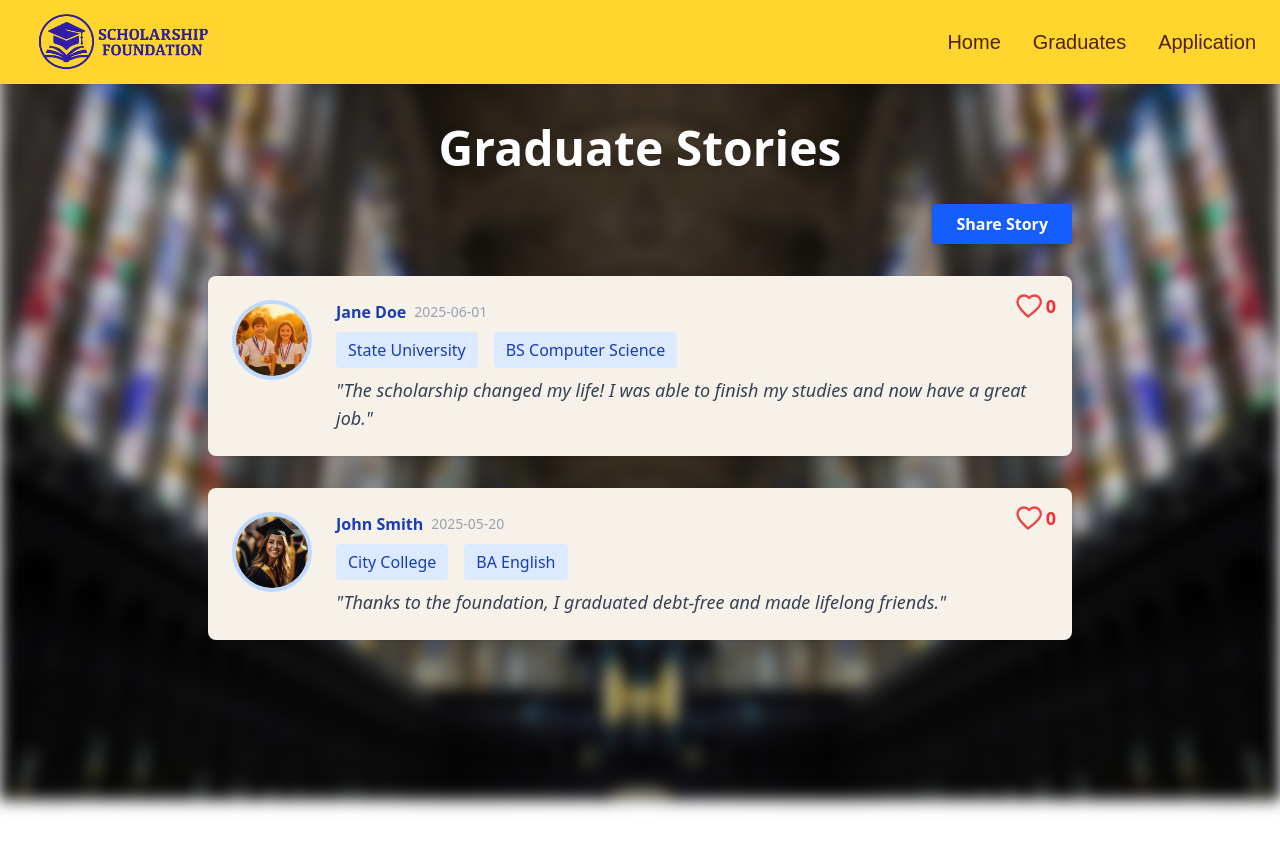
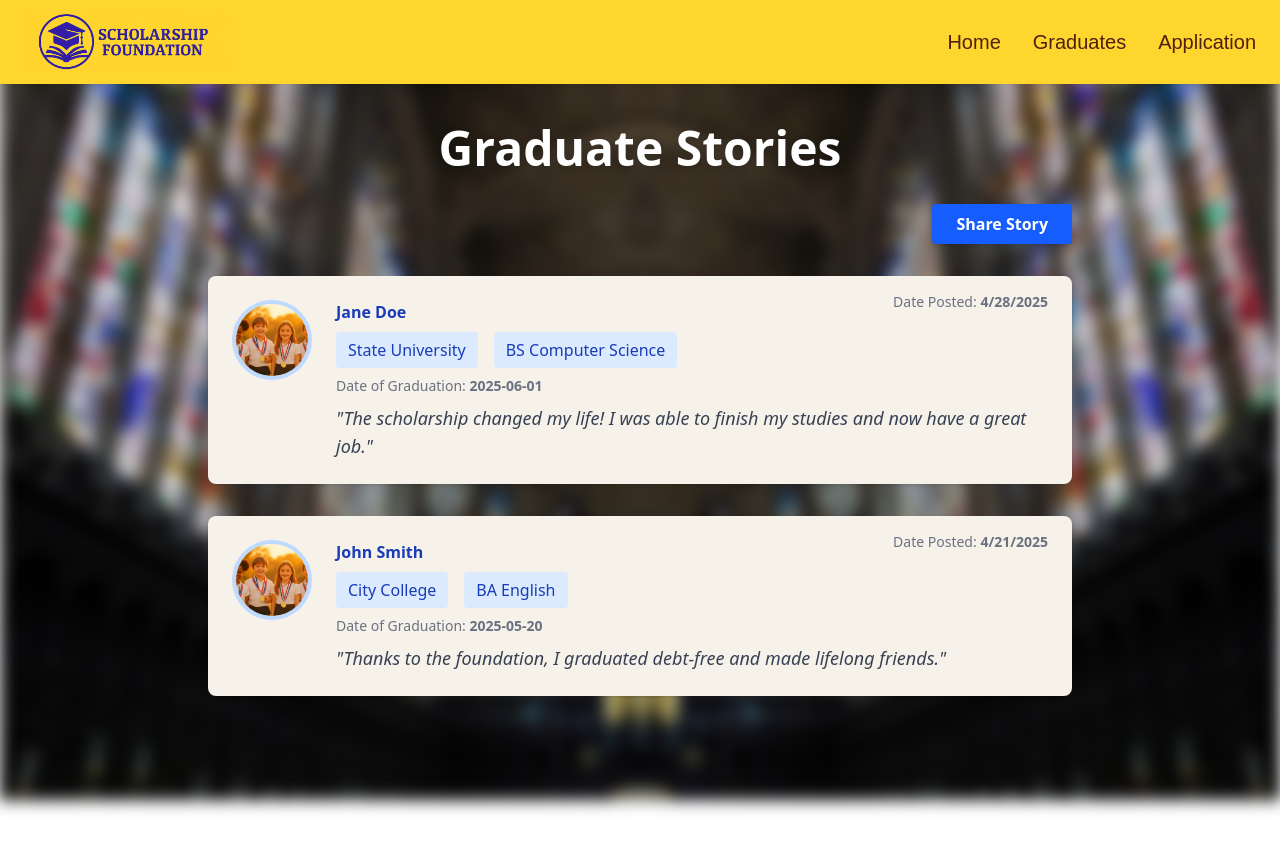
Before and after one commit to aimerjay/svelte-3, a SvelteKit app: page /graduates in a window 1280 px wide. Shown: the top 850 px of the page. Built offline with nearby package versions, Linux system fonts and the light colour scheme; a web font is replaced by a local one.

Commit message:
UI fixes for deployment

```diff
--- a/src/routes/application/+page.svelte
+++ b/src/routes/application/+page.svelte
@@ -25,11 +25,31 @@
   function closeModal() {
     showModal = false;
   }
+  let isEditing = false;
   function submitApplication() {
-    applications = [...applications, { ...form, status: 'Submitted' }];
-    status = 'Submitted';
+    if (isEditing) {
+      // Update the first application (since only one is allowed)
+      applications = applications.map((app, idx) => idx === 0 ? { ...form, status: 'Submitted' } : app);
+      isEditing = false;
+    } else {
+      applications = [...applications, { ...form, status: 'Submitted' }];
+      status = 'Submitted';
+    }
     closeModal();
     form = { name: '', email: '', institution: '', course: '', reason: '' };
+  }
+  function editApplication() {
+    if (applications.length > 0) {
+      form = {
+        name: applications[0].name,
+        email: applications[0].email,
+        institution: applications[0].institution,
+        course: applications[0].course,
+        reason: applications[0].reason
+      };
+      isEditing = true;
+      showModal = true;
+    }
   }
 </script>
 
@@ -41,9 +61,14 @@
 
   {#if status !== 'Not Submitted'}
     <div class="mt-8 w-2/3 bg-white rounded-lg shadow-xl p-6 relative mx-auto">
-      <button class="absolute top-4 right-4 bg-red-100 text-red-700 px-6 py-2 rounded-lg font-bold shadow hover:bg-red-200 transition" on:click={() => { status = 'Not Submitted'; applications = []; }}>
-        Withdraw Application
-      </button>
+      <div class="absolute top-4 right-4 flex gap-2">
+        <button class="bg-blue-100 text-blue-700 px-6 py-2 rounded-lg font-bold shadow hover:bg-blue-200 transition" on:click={editApplication}>
+          Edit
+        </button>
+        <button class="bg-red-100 text-red-700 px-6 py-2 rounded-lg font-bold shadow hover:bg-red-200 transition" on:click={() => { status = 'Not Submitted'; applications = []; }}>
+          Withdraw Application
+        </button>
+      </div>
       <h2 class="text-2xl font-bold text-blue-900 mb-2">Your Application Status</h2>
       <p class="text-lg text-gray-700">Status: <span class="font-bold text-green-600">{status}</span></p>
     </div>
--- a/src/routes/graduates/+page.svelte
+++ b/src/routes/graduates/+page.svelte
@@ -5,27 +5,25 @@
       avatar: '/images/award.jpg',
       institution: 'State University',
       course: 'BS Computer Science',
+      date_grad: '2025-06-01',
       testimony: 'The scholarship changed my life! I was able to finish my studies and now have a great job.',
-      date: '2025-06-01',
-      hearts: 0,
-      hearted: false
+      date_posted: 1745865600000 // Example timestamp for 2025-05-28
     },
     {
       name: 'John Smith',
-      avatar: '/images/gradu.jpg',
+      avatar: '/images/award.jpg',
       institution: 'City College',
       course: 'BA English',
+      date_grad: '2025-05-20',
       testimony: 'Thanks to the foundation, I graduated debt-free and made lifelong friends.',
-      date: '2025-05-20',
-      hearts: 0,
-      hearted: false
+      date_posted: 1745260800000 // Example timestamp for 2025-05-21
     }
   ];
 
   let name = '';
-  let avatar = '';
   let institution = '';
   let course = '';
+  let date_grad = '';
   let testimony = '';
   let showModal = false;
 
@@ -35,40 +33,29 @@
   function closeModal() {
     showModal = false;
     name = '';
-    avatar = '';
     institution = '';
     course = '';
+    date_grad = '';
     testimony = '';
   }
   function addPost() {
-    if (!name || !testimony) return;
+    if (!name || !testimony || !date_grad) return;
     posts = [
       {
         name,
-        avatar: avatar || '/images/award.jpg',
+        avatar: '/images/award.jpg',
         institution,
         course,
+        date_grad,
         testimony,
-        date: new Date().toISOString().slice(0, 10),
-        hearts: 0,
-        hearted: false
+        date_posted: Date.now()
       },
       ...posts
     ];
     closeModal();
   }
 
-  // Reactive heart toggle: update the posts array
-  function toggleHeart(idx: number) {
-    posts = posts.map((post, i) => {
-      if (i === idx) {
-        const hearted = !post.hearted;
-        const hearts = hearted ? post.hearts + 1 : post.hearts - 1;
-        return { ...post, hearted, hearts };
-      }
-      return post;
-    });
-  }
+    // ...existing code...
 </script>
 
 <div class="relative min-h-screen">
@@ -91,7 +78,7 @@
             <input class="border rounded px-3 py-2" placeholder="Your Name" bind:value={name} required />
             <input class="border rounded px-3 py-2" placeholder="Institution" bind:value={institution} required />
             <input class="border rounded px-3 py-2" placeholder="Course" bind:value={course} required />
-            <input class="border rounded px-3 py-2" placeholder="Avatar URL (optional)" bind:value={avatar} />
+            <input class="border rounded px-3 py-2" type="date" placeholder="Date of Graduation" bind:value={date_grad} required />
             <textarea class="border rounded px-3 py-2" placeholder="Share your testimony..." bind:value={testimony} required rows="3"></textarea>
             <button class="bg-blue-600 hover:bg-blue-700 text-white font-semibold px-6 py-2 rounded self-end" type="submit">Post</button>
           </form>
@@ -102,41 +89,20 @@
     <div class="space-y-8">
       {#each posts as post, idx}
         <div class="relative rounded-lg shadow p-6 flex flex-col md:flex-row gap-6" style="background-color: #F6F1E9;">
-          <!-- Heart react icon at upper right -->
-          <button
-            class="absolute top-4 right-4 flex items-center gap-1 group"
-            title="Heart this story"
-            on:click={() => toggleHeart(idx)}
-            style="outline:none;"
-          >
-            <svg
-              xmlns="http://www.w3.org/2000/svg"
-              width="28"
-              height="28"
-              fill={post.hearted ? "#EF4444" : "none"}
-              stroke="#EF4444"
-              stroke-width="2"
-              viewBox="0 0 24 24"
-              class="transition-colors duration-200"
-              style="cursor: pointer;"
-            >
-              <path
-                d="M12 21C12 21 3 13.5 3 8.5C3 5.42 5.42 3 8.5 3C10.24 3 11.91 3.81 12.99 5.08C14.08 3.81 15.76 3 17.5 3C20.58 3 23 5.42 23 8.5C23 13.5 12 21 12 21Z"
-                stroke-linecap="round"
-                stroke-linejoin="round"
-              />
-            </svg>
-            <span class="text-lg font-semibold text-red-500 group-hover:text-red-700 transition">{post.hearts}</span>
-          </button>
+          {#if post.date_posted}
+            <span class="absolute top-4 right-6 text-sm text-gray-500">Date Posted: <span class="font-semibold">{new Date(post.date_posted).toLocaleDateString()}</span></span>
+          {/if}
           <img src={post.avatar} alt={post.name} class="w-20 h-20 rounded-full object-cover border-4 border-blue-200 mx-auto md:mx-0" />
           <div class="flex-1 flex flex-col justify-center">
             <div class="flex items-center gap-2 mb-2">
               <span class="font-bold text-blue-800">{post.name}</span>
-              <span class="text-sm text-gray-400">{post.date}</span>
             </div>
             <div class="flex flex-wrap gap-4 mb-2">
               <span class="bg-blue-100 text-blue-800 px-3 py-1.5 rounded text-base">{post.institution}</span>
               <span class="bg-blue-100 text-blue-800 px-3 py-1.5 rounded text-base">{post.course}</span>
+            </div>
+            <div class="flex flex-wrap gap-4 mb-2">
+              <span class="text-sm text-gray-500">Date of Graduation: <span class="font-semibold">{post.date_grad}</span></span>
             </div>
             <p class="text-lg text-gray-700 italic">"{post.testimony}"</p>
           </div>
```
